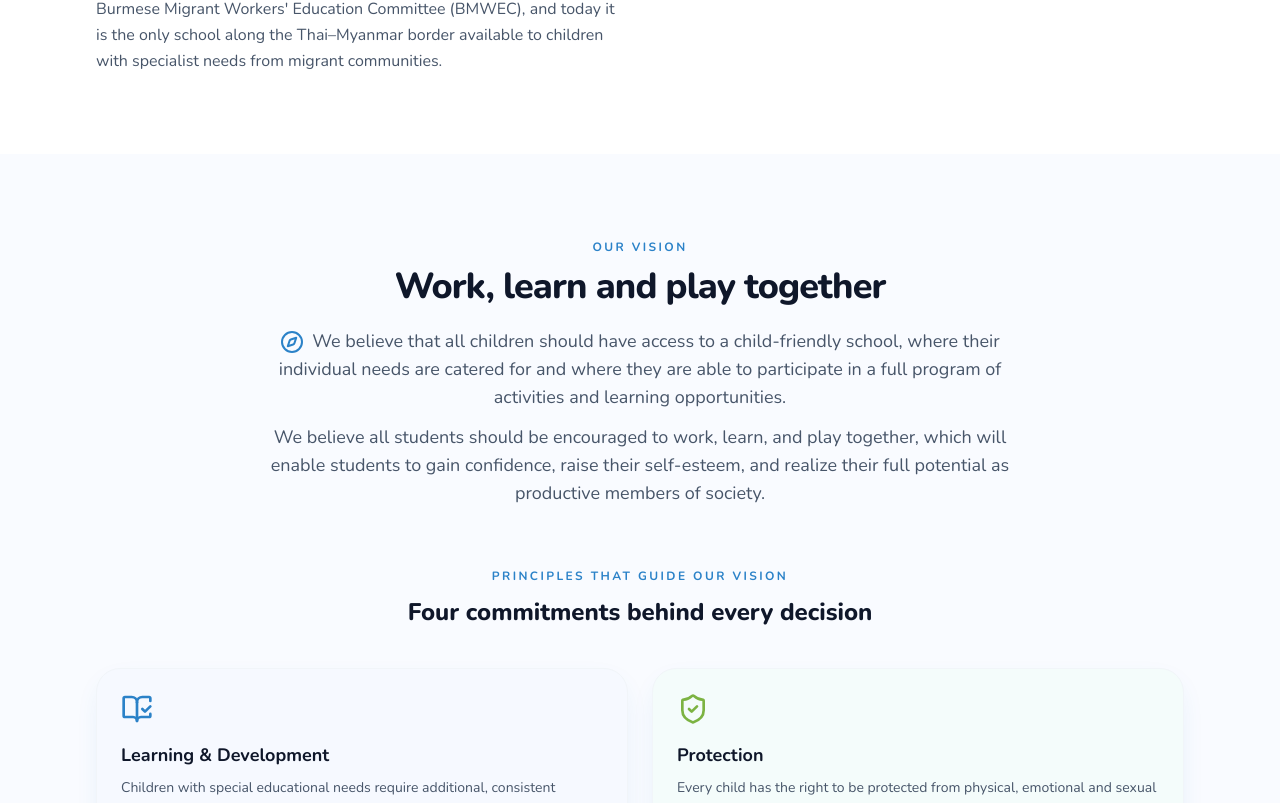
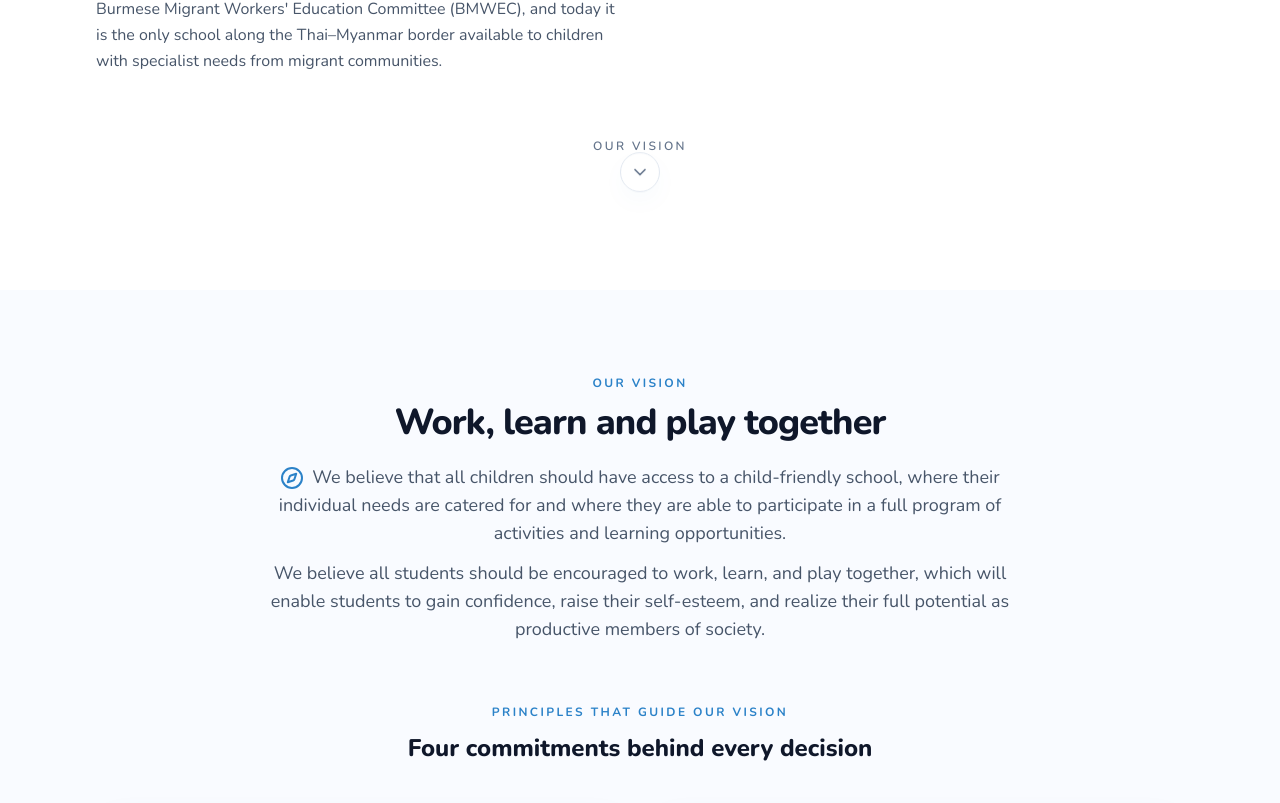
Before and after one commit to johnaungkhant/star-flower-center-website, a Next.js app: page /about in a window 1280 px wide. Shown: the part 1136-1939 px from the top of the page. Built offline with nearby package versions, Linux system fonts and the light colour scheme.

Commit message:
add scroll

```diff
--- a/src/app/about/page.tsx
+++ b/src/app/about/page.tsx
@@ -14,6 +14,7 @@ import PageHeader from "@/components/PageHeader";
 import Reveal from "@/components/Reveal";
 import ImagePlaceholder from "@/components/ImagePlaceholder";
 import VolunteerForm from "@/components/VolunteerForm";
+import ScrollCue from "@/components/ScrollCue";
 
 export const metadata: Metadata = {
   title: "About Us",
@@ -125,7 +126,8 @@ export default function AboutPage() {
       />
 
       {/* Story */}
-      <section className="container-x grid items-center gap-12 py-20 lg:grid-cols-2">
+      <section id="story" className="container-x scroll-mt-24 py-20">
+        <div className="grid items-center gap-12 lg:grid-cols-2">
           <Reveal>
             <span className="section-eyebrow">Introduction & Background</span>
             <h2 className="section-title">Opened in June 2009 for children who had nowhere to learn</h2>
@@ -158,10 +160,12 @@ export default function AboutPage() {
               className="aspect-[4/3] w-full rounded-[2rem]"
             />
           </Reveal>
+        </div>
+        <ScrollCue to="vision" label="Our vision" className="mt-14" />
       </section>
 
       {/* Vision & Principles */}
-      <section className="bg-blue-50/40 py-20">
+      <section id="vision" className="scroll-mt-24 bg-blue-50/40 py-20">
         <div className="container-x">
           <Reveal className="mx-auto max-w-3xl text-center">
             <span className="section-eyebrow">Our Vision</span>
@@ -195,11 +199,12 @@ export default function AboutPage() {
               </Reveal>
             ))}
           </div>
+          <ScrollCue to="goals" label="Our goals" className="mt-14" />
         </div>
       </section>
 
       {/* Goals & Objectives */}
-      <section className="container-x py-20">
+      <section id="goals" className="container-x scroll-mt-24 py-20">
         <Reveal className="mx-auto max-w-2xl text-center">
           <span className="section-eyebrow">Goals & Objectives</span>
           <h2 className="section-title">What we set out to achieve</h2>
@@ -223,10 +228,11 @@ export default function AboutPage() {
             </Reveal>
           ))}
         </div>
+        <ScrollCue to="who-we-serve" label="Who we serve" className="mt-14" />
       </section>
 
       {/* Who we serve */}
-      <section className="bg-amber-50/40 py-20">
+      <section id="who-we-serve" className="scroll-mt-24 bg-amber-50/40 py-20">
         <div className="container-x grid items-start gap-12 lg:grid-cols-2">
           <Reveal>
             <span className="section-eyebrow">Who We Serve</span>
@@ -264,10 +270,11 @@ export default function AboutPage() {
             </div>
           </Reveal>
         </div>
+        <ScrollCue to="partners" label="Our partners" className="mt-14" />
       </section>
 
       {/* Partners */}
-      <section className="container-x py-20">
+      <section id="partners" className="container-x scroll-mt-24 py-20">
         <Reveal className="mx-auto max-w-2xl text-center">
           <span className="section-eyebrow">Our Partners</span>
           <h2 className="section-title">Organisations that make the Centre possible</h2>
@@ -284,10 +291,11 @@ export default function AboutPage() {
             </Reveal>
           ))}
         </div>
+        <ScrollCue to="team" label="Meet the team" className="mt-14" />
       </section>
 
       {/* Team */}
-      <section className="bg-emerald-50/40 py-20">
+      <section id="team" className="scroll-mt-24 bg-emerald-50/40 py-20">
         <div className="container-x">
           <Reveal className="mx-auto max-w-2xl text-center">
             <span className="section-eyebrow">Our Team</span>
@@ -309,11 +317,12 @@ export default function AboutPage() {
               </Reveal>
             ))}
           </div>
+          <ScrollCue to="volunteer" label="Volunteer with us" className="mt-14" />
         </div>
       </section>
 
       {/* Volunteer callout + form */}
-      <section id="volunteer" className="container-x py-20">
+      <section id="volunteer" className="container-x scroll-mt-24 py-20">
         <div className="grid gap-10 lg:grid-cols-5">
           <Reveal className="lg:col-span-2">
             <div className="card h-full border-star-green/30 bg-white">
--- a/src/app/activities/page.tsx
+++ b/src/app/activities/page.tsx
@@ -13,6 +13,7 @@ import {
 import PageHeader from "@/components/PageHeader";
 import Reveal from "@/components/Reveal";
 import ImagePlaceholder from "@/components/ImagePlaceholder";
+import ScrollCue from "@/components/ScrollCue";
 
 export const metadata: Metadata = {
   title: "Activities & Stories",
@@ -162,10 +163,11 @@ export default function ActivitiesPage() {
             </Reveal>
           ))}
         </div>
+        <ScrollCue to="stories" label="Read our stories" className="mt-14" />
       </section>
 
       {/* Stories */}
-      <section className="bg-amber-50/40 py-20">
+      <section id="stories" className="scroll-mt-24 bg-amber-50/40 py-20">
         <div className="container-x">
           <Reveal className="mx-auto max-w-2xl text-center">
             <span className="section-eyebrow">Stories From Our Community</span>
--- a/src/app/page.tsx
+++ b/src/app/page.tsx
@@ -19,6 +19,7 @@ import {
 } from "lucide-react";
 import Reveal from "@/components/Reveal";
 import ImagePlaceholder from "@/components/ImagePlaceholder";
+import ScrollCue from "@/components/ScrollCue";
 
 const pillars = [
   {
@@ -142,7 +143,7 @@ export default function HomePage() {
           className="pointer-events-none absolute -bottom-24 -left-24 h-80 w-80 rounded-full bg-emerald-50/70 blur-3xl"
           aria-hidden="true"
         />
-        <div className="container-x relative grid items-center gap-12 py-16 sm:py-24 lg:grid-cols-2">
+        <div className="container-x relative grid items-center gap-12 pb-8 pt-16 sm:pt-24 lg:grid-cols-2">
           <Reveal>
             <span className="section-eyebrow">A child-friendly school in Mae Sot, Thailand</span>
             <h1 className="text-4xl font-extrabold leading-tight tracking-tight sm:text-5xl lg:text-6xl">
@@ -200,10 +201,11 @@ export default function HomePage() {
             </div>
           </Reveal>
         </div>
+        <ScrollCue to="summary" label="Discover our story" className="relative pb-10" />
       </section>
 
       {/* Executive summary */}
-      <section className="container-x py-20">
+      <section id="summary" className="container-x scroll-mt-24 py-20">
         <div className="grid items-start gap-12 lg:grid-cols-5">
           <Reveal className="lg:col-span-3">
             <span className="section-eyebrow">Executive Summary</span>
@@ -253,10 +255,11 @@ export default function HomePage() {
             </div>
           </Reveal>
         </div>
+        <ScrollCue to="vision" label="Our vision & mission" className="mt-14" />
       </section>
 
       {/* Vision & Mission */}
-      <section className="bg-emerald-50/40 py-20">
+      <section id="vision" className="scroll-mt-24 bg-emerald-50/40 py-20">
         <div className="container-x">
           <Reveal className="mx-auto max-w-2xl text-center">
             <span className="section-eyebrow">Vision & Mission</span>
@@ -300,11 +303,12 @@ export default function HomePage() {
               </article>
             </Reveal>
           </div>
+          <ScrollCue to="principles" label="Our principles" className="mt-14" />
         </div>
       </section>
 
       {/* 4 Principles */}
-      <section className="container-x py-20">
+      <section id="principles" className="container-x scroll-mt-24 py-20">
         <Reveal className="mx-auto max-w-2xl text-center">
           <span className="section-eyebrow">Principles That Guide Our Vision</span>
           <h2 className="section-title">Whole-child support, in four colours</h2>
@@ -325,10 +329,11 @@ export default function HomePage() {
             </Reveal>
           ))}
         </div>
+        <ScrollCue to="activities" label="What we do" className="mt-14" />
       </section>
 
       {/* Activities */}
-      <section className="bg-amber-50/40 py-20">
+      <section id="activities" className="scroll-mt-24 bg-amber-50/40 py-20">
         <div className="container-x">
           <Reveal className="mx-auto max-w-2xl text-center">
             <span className="section-eyebrow">Our Activities</span>
@@ -358,11 +363,12 @@ export default function HomePage() {
               <ArrowRight className="h-4 w-4" aria-hidden="true" />
             </Link>
           </Reveal>
+          <ScrollCue to="stories" label="Community stories" className="mt-12" />
         </div>
       </section>
 
       {/* Stories */}
-      <section className="container-x py-20">
+      <section id="stories" className="container-x scroll-mt-24 py-20">
         <Reveal className="mx-auto max-w-2xl text-center">
           <span className="section-eyebrow">Stories From Our Community</span>
           <h2 className="section-title">Small changes, big differences</h2>
@@ -387,10 +393,11 @@ export default function HomePage() {
             Read our full story
           </Link>
         </Reveal>
+        <ScrollCue to="support" label="Get involved" className="mt-12" />
       </section>
 
       {/* CTA */}
-      <section className="container-x pb-20">
+      <section id="support" className="container-x scroll-mt-24 pb-20">
         <Reveal>
           <div className="relative overflow-hidden rounded-[2.5rem] bg-star-blue px-8 py-14 text-center text-white shadow-soft sm:px-16">
             <div className="pointer-events-none absolute -right-10 -top-10 h-48 w-48 rounded-full bg-white/10" aria-hidden="true" />
--- /dev/null
+++ b/src/components/ScrollCue.tsx
@@ -0,0 +1,50 @@
+"use client";
+
+import type { MouseEvent } from "react";
+import { ChevronDown } from "lucide-react";
+
+type Props = {
+  /** id of the section to scroll to */
+  to: string;
+  label?: string;
+  className?: string;
+  /** use on dark backgrounds */
+  light?: boolean;
+};
+
+export default function ScrollCue({ to, label = "See more", className = "", light = false }: Props) {
+  const handleClick = (e: MouseEvent<HTMLAnchorElement>) => {
+    const target = document.getElementById(to);
+    if (!target) return;
+    e.preventDefault();
+    target.scrollIntoView({ behavior: "smooth", block: "start" });
+    // keep the URL hash in sync without a jump
+    window.history.replaceState(null, "", `#${to}`);
+  };
+
+  const color = light
+    ? "text-white/80 hover:text-white"
+    : "text-slate-500 hover:text-star-blue";
+  const ring = light
+    ? "border-white/40 bg-white/10 group-hover:bg-white/20"
+    : "border-slate-200 bg-white group-hover:border-star-blue/40 group-hover:bg-blue-50";
+
+  return (
+    <div className={`flex justify-center ${className}`}>
+      <a
+        href={`#${to}`}
+        onClick={handleClick}
+        className={`group inline-flex flex-col items-center gap-2 rounded-full px-4 py-2 text-xs font-semibold uppercase tracking-[0.2em] transition-colors ${color}`}
+        aria-label={`${label} – scroll to next section`}
+      >
+        <span>{label}</span>
+        <span
+          className={`flex h-10 w-10 animate-bounce items-center justify-center rounded-full border shadow-soft transition-colors ${ring}`}
+          aria-hidden="true"
+        >
+          <ChevronDown className="h-5 w-5" />
+        </span>
+      </a>
+    </div>
+  );
+}
```
Lines whose indentation alone changed are shown as unchanged.
